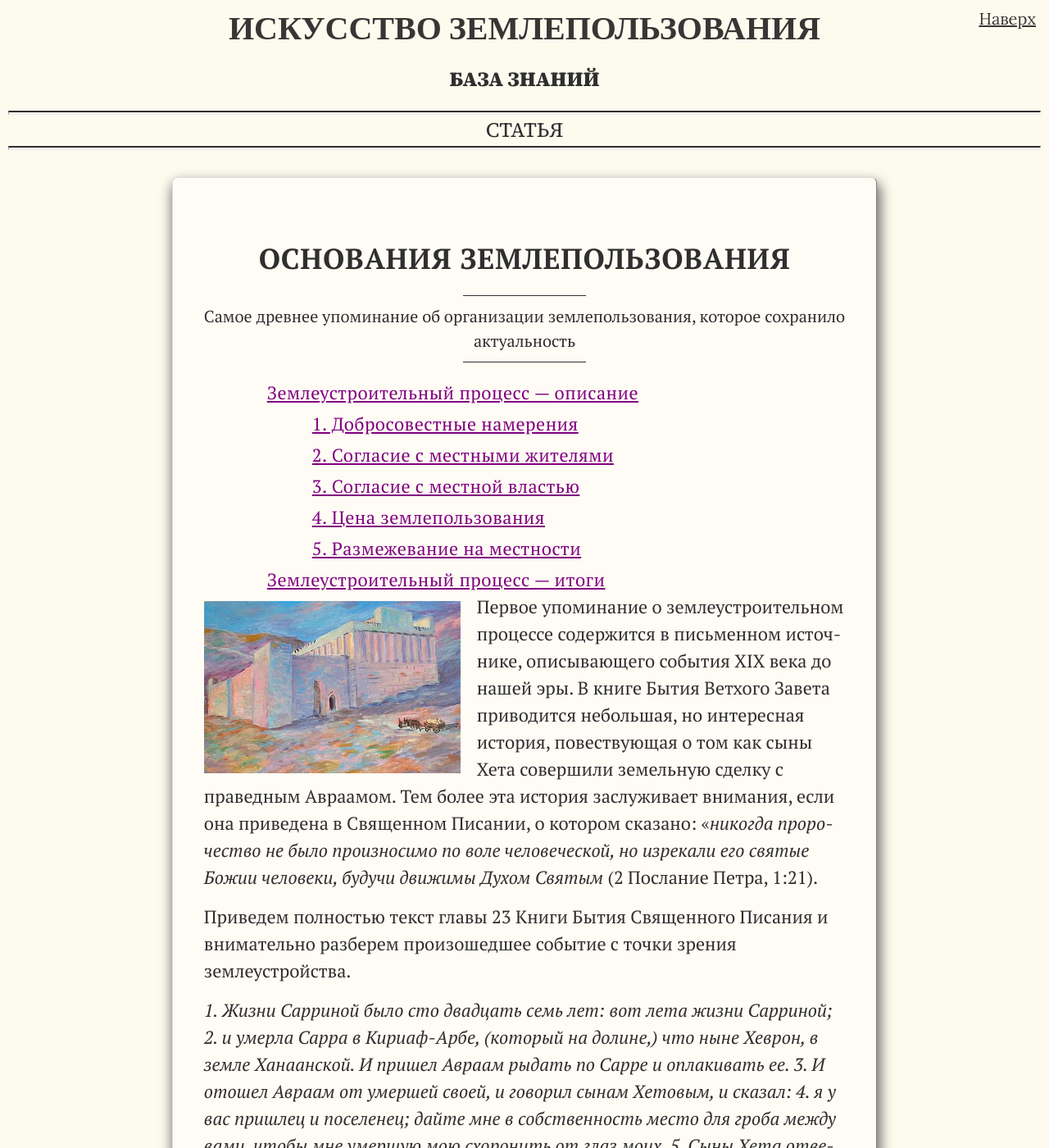
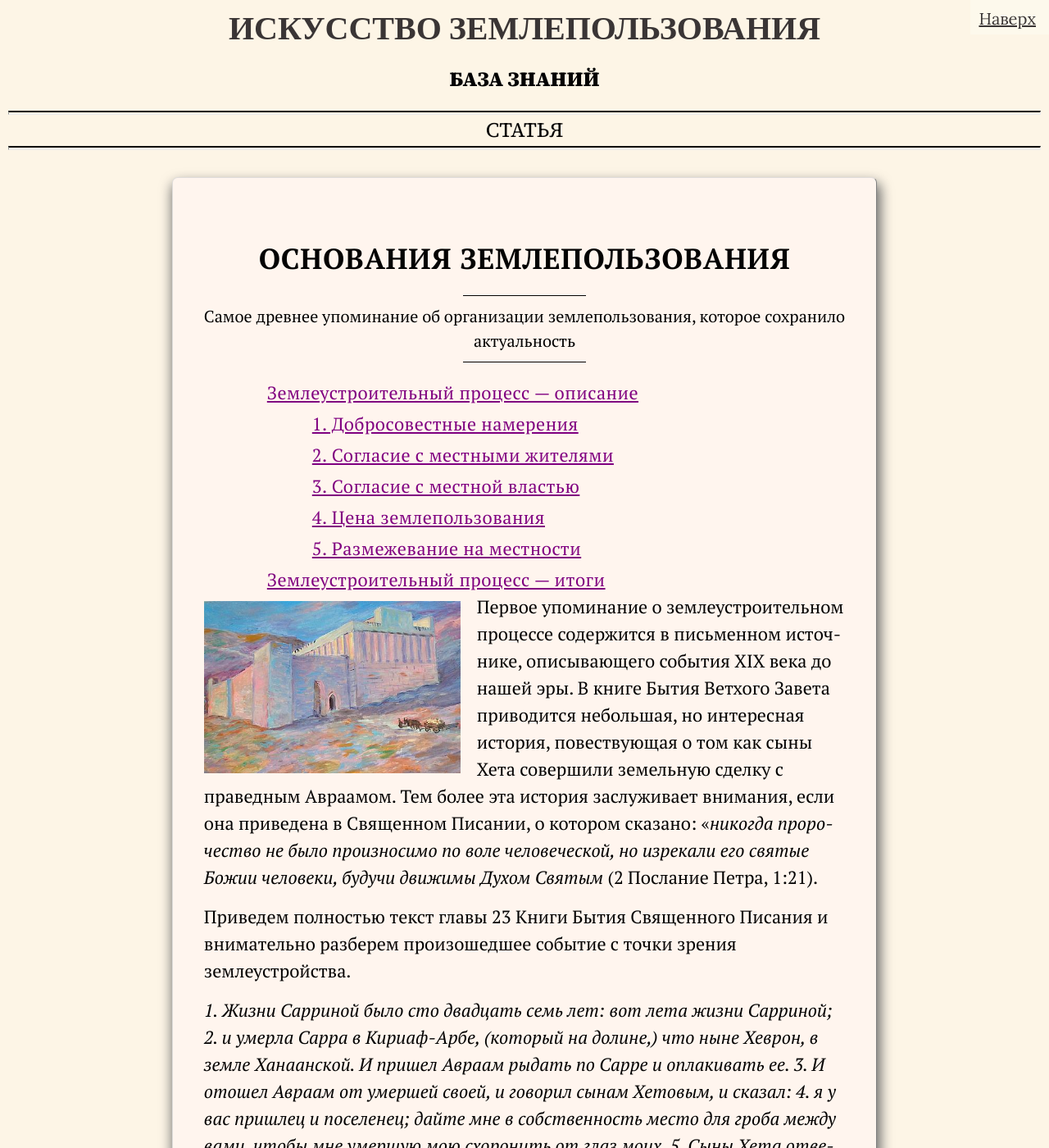
Before and after one commit to SergSi/land-use-art, a Jekyll site: the page built from _posts/2023-09-01-book.md, in a window 1280 px wide and 1400 px high. Shown: the whole window at 82% size. Built offline with Jekyll 4.4.1, drawn with Linux system fonts in a browser that asks for light colours; some web fonts are replaced.

Commit message:
Update style.css

```diff
--- a/assets/css/style.css
+++ b/assets/css/style.css
@@ -28,8 +28,9 @@
   --space-l6-sm: calc(var(--space-l6-lg) / 2);
 
   --space-list-items: 0.5rem;
-  --background-color: #fdfbee;
-  --font-color: #2f2f2f;
+  --background-color: #FDF5E6;
+  --page-color: #FFF5EE;
+  --font-color: #030202;
   --a-color: #3a3535;
   --shadow-color: #696969;
 }
@@ -65,7 +66,7 @@ body {
 }
 
 .container.shadow {
-  background-color: #fffbf5;
+  background-color: var(--page-color);
 }
 
 .content {
```
